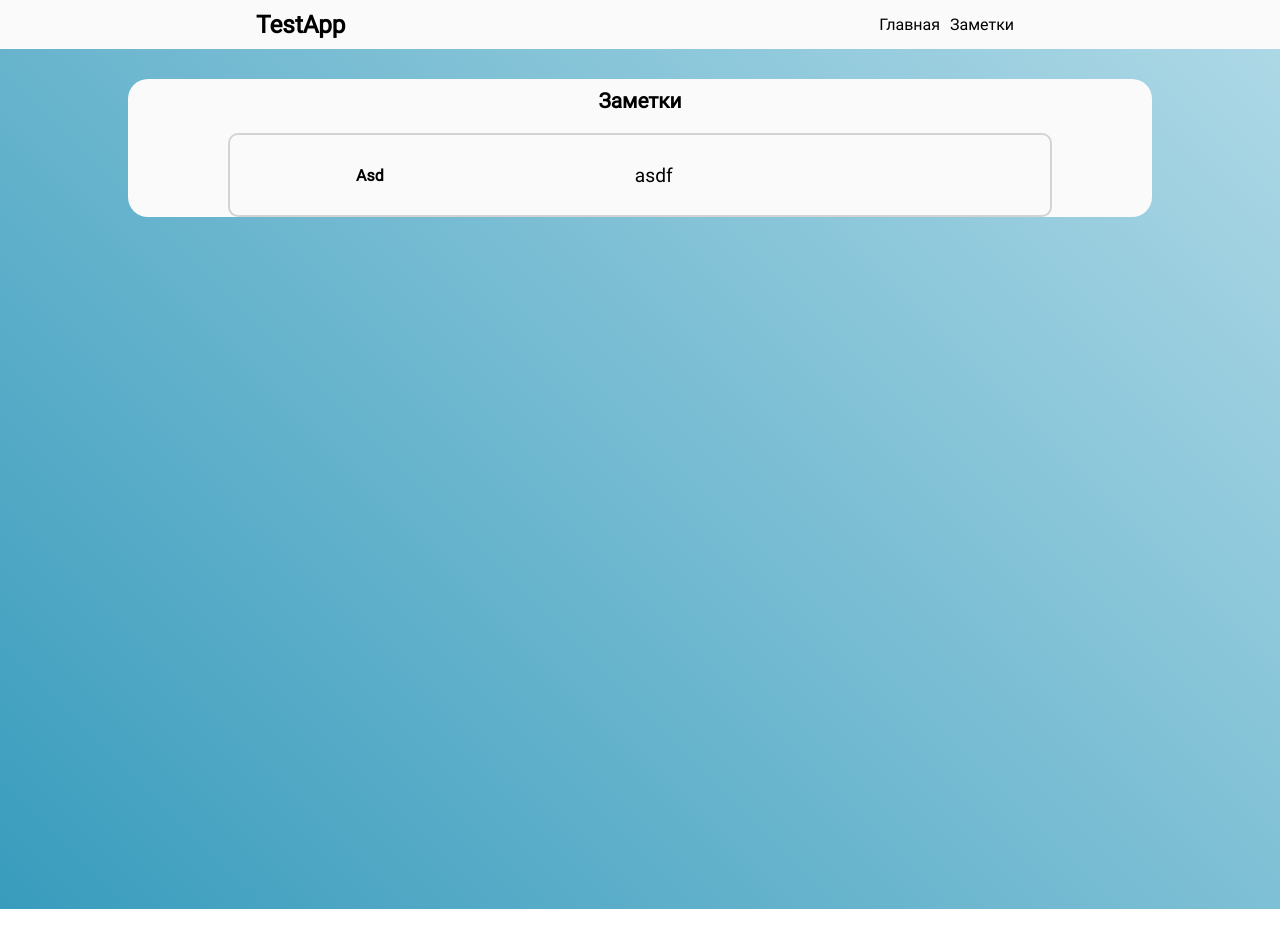
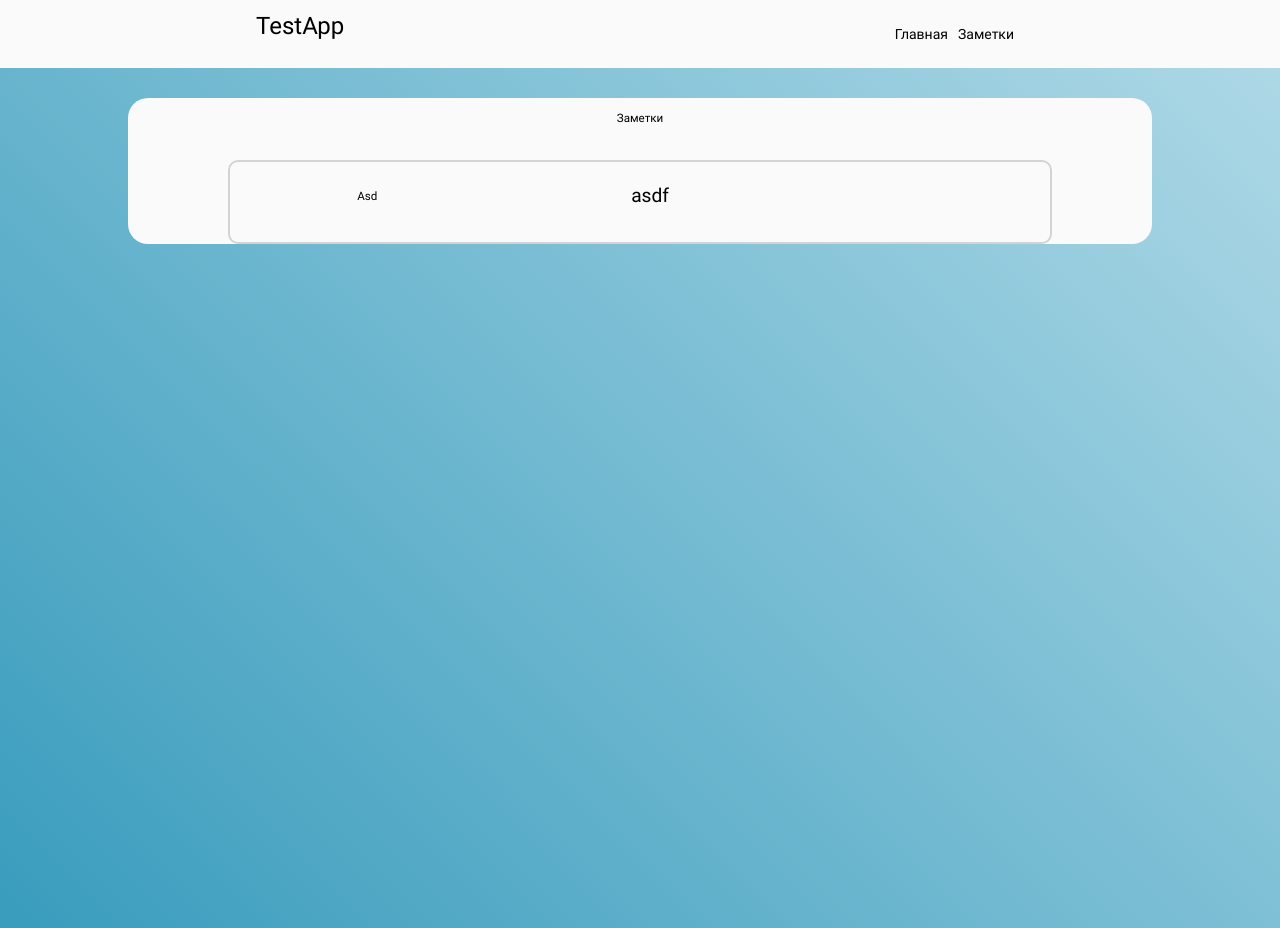
Before and after one commit to as4itakar/TodoApp, an Angular app: page / in a window 1280 px wide. Built offline with nearby package versions, Linux system fonts and the light colour scheme.

Commit message:
add angular materials

```diff
--- a/angular.json
+++ b/angular.json
@@ -28,6 +28,7 @@
               "src/assets"
             ],
             "styles": [
+              "./node_modules/@angular/material/prebuilt-themes/pink-bluegrey.css",
               "src/styles.scss"
             ],
             "scripts": []
@@ -92,6 +93,7 @@
               "src/assets"
             ],
             "styles": [
+              "./node_modules/@angular/material/prebuilt-themes/pink-bluegrey.css",
               "src/styles.scss"
             ],
             "scripts": []
--- a/package.json
+++ b/package.json
@@ -12,10 +12,12 @@
   "private": true,
   "dependencies": {
     "@angular/animations": "~9.1.13",
+    "@angular/cdk": "^9.2.4",
     "@angular/common": "~9.1.13",
     "@angular/compiler": "~9.1.13",
     "@angular/core": "~9.1.13",
     "@angular/forms": "~9.1.13",
+    "@angular/material": "^9.2.4",
     "@angular/platform-browser": "~9.1.13",
     "@angular/platform-browser-dynamic": "~9.1.13",
     "@angular/router": "~9.1.13",
@@ -27,9 +29,9 @@
     "@angular-devkit/build-angular": "~0.901.15",
     "@angular/cli": "~9.1.15",
     "@angular/compiler-cli": "~9.1.13",
-    "@types/node": "^12.11.1",
     "@types/jasmine": "~3.5.0",
     "@types/jasminewd2": "~2.0.3",
+    "@types/node": "^12.11.1",
     "codelyzer": "^5.1.2",
     "jasmine-core": "~3.5.0",
     "jasmine-spec-reporter": "~4.2.1",
--- a/src/app/app.module.ts
+++ b/src/app/app.module.ts
@@ -5,6 +5,7 @@
 import { HeaderComponent } from './components/header/header.component';
 import { MainComponent } from './components/main/main.component';
 import { TodoModule } from './modules/todo/todo.module';
+import { NoopAnimationsModule } from '@angular/platform-browser/animations';
 
 @NgModule({
   declarations: [
--- a/src/index.html
+++ b/src/index.html
@@ -6,8 +6,10 @@
   <base href="/">
   <meta name="viewport" content="width=device-width, initial-scale=1">
   <link rel="icon" type="image/x-icon" href="favicon.ico">
+  <link href="https://fonts.googleapis.com/css?family=Roboto:300,400,500&display=swap" rel="stylesheet">
+  <link href="https://fonts.googleapis.com/icon?family=Material+Icons" rel="stylesheet">
 </head>
-<body>
+<body class="mat-typography">
   <app-root></app-root>
 </body>
 </html>
--- a/src/styles.scss
+++ b/src/styles.scss
@@ -42,3 +42,6 @@
 .paragraph{
     font-size: 1.2rem;
 }
+
+html, body { height: 100%; }
+body { margin: 0; font-family: Roboto, "Helvetica Neue", sans-serif; }
```
Also changed, not shown: 1 other file (tests, documents, lock files or other folders).
